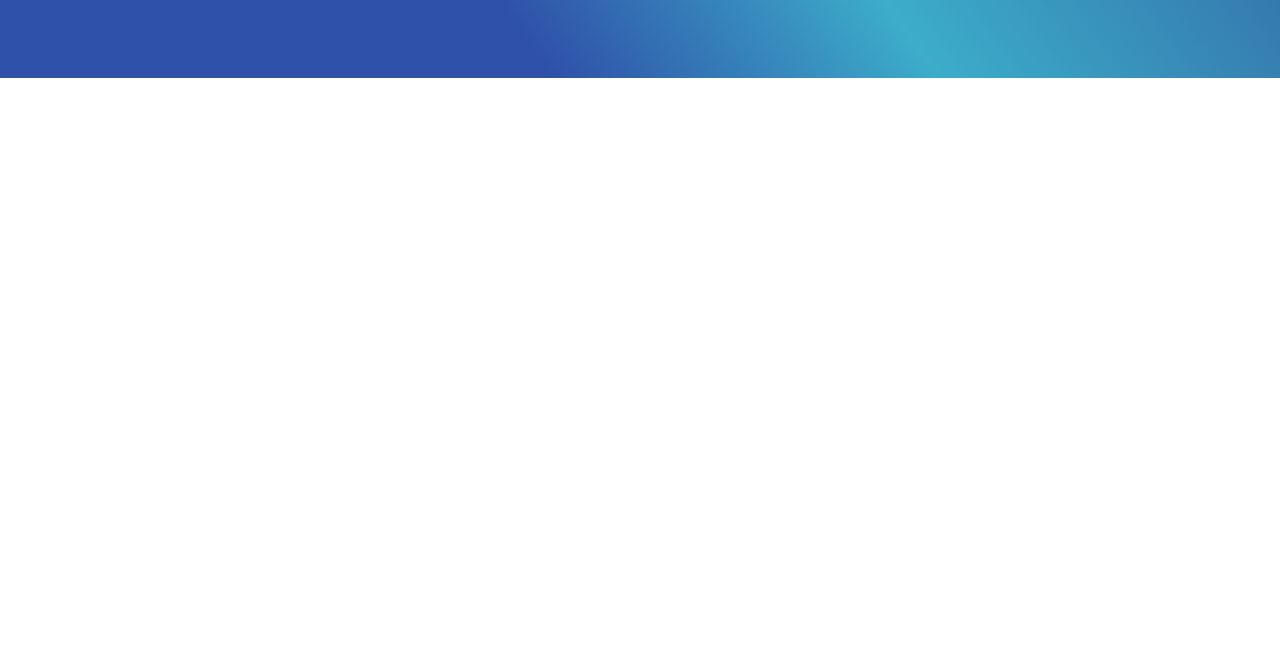
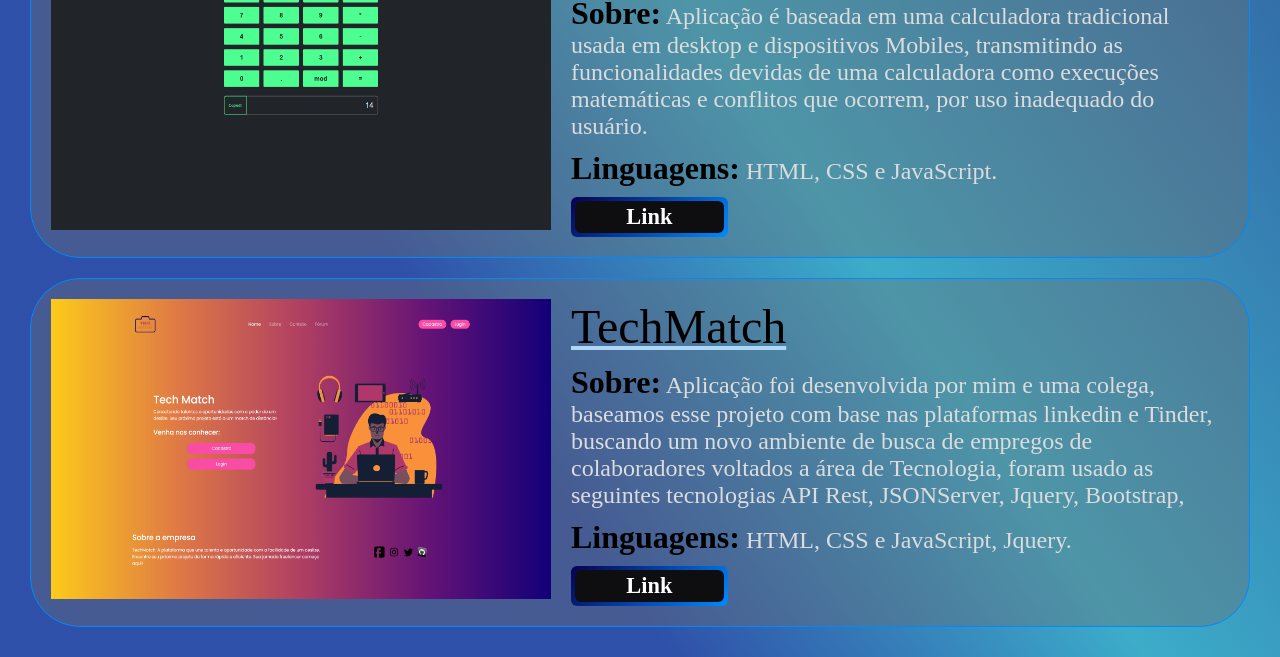
Before and after one commit to Brandds/Rafael-Brand-o-Portfolio-, a plain HTML site: page index.html in a window 1280 px wide. Shown: the part 722-1379 px from the top of the page. Before the commit the page ends 800 px from the top, so only its background shows below. Drawn offline with Linux system fonts and the light colour scheme; a web font is replaced by a local one.

Commit message:
Atualização

```diff
--- a/css/style.css
+++ b/css/style.css
@@ -5,7 +5,8 @@
 }
 body {
   margin: 0;
-  height: 100vh;
+  max-width: 100%;
+  height: 100%;
   padding: 10px;
   background: rgb(0, 41, 149);
   background: linear-gradient(
@@ -14,8 +15,6 @@ body {
     rgba(0, 147, 185, 0.7651435574229692) 51%,
     rgba(51, 109, 168, 1) 78%
   );
-  background-position: center;
-  background-size: cover;
   background-repeat: no-repeat;
 }
 .nav-icons {
@@ -43,7 +42,6 @@ body {
 .section {
   display: flex;
   flex-direction: column;
-  height: 460px;
   width: 100%;
   gap: 20px;
 }
@@ -104,7 +102,10 @@ body {
 .section-2 {
   width: 100%;
   display: flex;
+  gap: 20px;
+  flex-direction: column;
   justify-content: center;
+  align-items: center;
 }
 .bn13 {
   display: inline-block;
@@ -195,7 +196,7 @@ body.open .burger {
 }
 
 body.open .background {
-  height: 300vh;
+  height: 300%;
   opacity: 1;
 }
 .img-icons1 {
@@ -208,8 +209,8 @@ body.open .background {
   left: 0;
   display: flex;
   align-items: center;
+  width: 100%;
   height: 100%;
-  width: 100%;
   opacity: 0;
   visibility: hidden;
   transition: 0.05s;
@@ -269,6 +270,93 @@ body .menu nav > a:hover {
   opacity: 1;
 }
 
+.newmProject {
+  display: flex;
+  padding: 20px;
+  gap: 20px;
+  flex-direction: column;
+  height: 100%;
+  width: 100%;
+}
+.article-project {
+  display: flex;
+  padding: 20px;
+  background-color: rgba(109, 109, 109, 0.369);
+  gap: 20px;
+  align-items: start;
+  border-radius: 50px;
+  border: 1px solid #008aff;
+}
+.title-project {
+  font-size: 3rem;
+  text-decoration: underline #aed6f5;
+}
+.info-img {
+  display: flex;
+  flex-direction: column;
+  font-weight: 900;
+  gap: 10px;
+}
+.img-project {
+  width: 500px;
+  height: 300px;
+}
+.info-project {
+  display: flex;
+  flex-direction: column;
+  gap: 10px;
+}
+.discri-project strong {
+  color: #000000;
+  font-size: 2rem;
+}
+.discri-project {
+  font-size: 1.5rem;
+  color: #dcdcdc;
+}
+.ling-projects strong {
+  font-size: 2rem;
+  color: #000000;
+}
+.ling-projects {
+  font-size: 1.5rem;
+  color: #dcdcdc;
+}
+.bn39 {
+  background-image: linear-gradient(135deg, #070053, #008aff);
+  border-radius: 6px;
+  box-sizing: border-box;
+  color: #ffffff;
+  display: block;
+  height: 40px;
+  font-size: 1.4em;
+  font-weight: 600;
+  padding: 4px;
+  position: relative;
+  text-decoration: none;
+  width: 7em;
+  z-index: 2;
+}
+
+.bn39:hover {
+  color: #fff;
+}
+
+.bn39 .bn39span {
+  align-items: center;
+  background: #0e0e10;
+  border-radius: 6px;
+  display: flex;
+  justify-content: center;
+  height: 100%;
+  transition: background 0.5s ease;
+  width: 100%;
+}
+
+.bn39:hover .bn39span {
+  background: transparent;
+}
+
 @keyframes appear {
   0% {
     opacity: 0;
@@ -284,19 +372,12 @@ body.open .menu a {
   animation: appear 0.35s backwards;
 }
 
-@media (max-width: 1620px) {
-  .section {
-    height: 500px;
-  }
-}
-@media (max-width: 1200px) {
-  .section {
-    height: 550px;
-  }
-}
 @media (max-width: 1000px) {
-  body {
-    height: 100%;
+  .article-project {
+    display: flex;
+    flex-direction: column;
+    align-items: center;
+    flex-wrap: wrap;
   }
   .burger {
     visibility: visible;
@@ -305,7 +386,7 @@ body.open .menu a {
     visibility: hidden;
   }
   .section {
-    height: 800px;
+    height: 100%;
     display: flex;
     flex-direction: column;
   }
@@ -313,6 +394,7 @@ body.open .menu a {
     display: flex;
     flex-direction: column;
     width: 100%;
+    height: 900px;
   }
   .div-info {
     display: flex;
@@ -321,25 +403,57 @@ body.open .menu a {
 }
 @media (max-width: 900px) {
   .section {
-    height: 850px;
+    height: 100%;
+  }
+  .section-1 {
+    height: 900px;
   }
 }
 @media (max-width: 800px) {
+  body {
+    height: 100%;
+  }
   .section {
+    height: 100%;
+  }
+  .section-1 {
+    height: 900px;
+  }
+}
+@media (max-width: 760px) {
+  .section-1 {
     height: 900px;
   }
 }
 @media (max-width: 700px) {
+  body {
+    height: 100%;
+  }
   .section {
+    height: 100%;
+  }
+  .section-1 {
     height: 1000px;
+  }
+  .img-project {
+    width: 350px;
+    height: 300px;
   }
 }
 @media (max-width: 550px) {
   body {
     height: 100%;
   }
-  .section {
-    height: 1200px;
+  .section-1 {
+    height: 1150px;
+  }
+}
+@media (max-width: 460px) {
+  .section-1 {
+    height: 1300px;
+  }
+  .img-project {
+    width: 300px;
   }
 }
 @media (max-width: 420px) {
@@ -347,22 +461,28 @@ body.open .menu a {
     height: 100%;
   }
   .section {
-    height: 1300px;
+    height: 100%;
+  }
+  .section-1 {
+    height: 1400px;
+  }
+  .img-project {
+    width: 270px;
   }
 }
 @media (max-width: 370px) {
   body {
     height: 100%;
   }
-  .section {
-    height: 1400px;
+  .img-project {
+    width: 250px;
   }
 }
 @media (max-width: 340px) {
   body {
     height: 100%;
   }
-  .section {
-    height: 1600px;
+  .section1 {
+    height: 2000px;
   }
 }
--- a/index.html
+++ b/index.html
@@ -79,31 +79,94 @@
               <strong>Curso: </strong>Análise e Desenvolvimento de Sistemas, Puc
               Minas
             </p>
-            <p class="p-info"><strong>Linguaguens:</strong> Javascript, C#</p>
             <p class="p-info">
-              <strong>Conhecimento em: </strong> Bootstrap, REST API,
-              JSONServer, Node.js, GitFlow,
+              <strong>Linguaguens:</strong> Javascript
+              <span style="color: white">(Avançado)</span>, C#<span
+                style="color: white"
+              >
+                (Intermediário)</span
+              >
+              , Java <span style="color: white">(Básico)</span>
+            </p>
+            <p class="p-info">
+              <strong>Conhecimento em: </strong> Bootstrap, API Rest,
+              JSONServer, Node.js, GitFlow, Git,
             </p>
           </div>
         </div>
         <div class="div-sobre">
           <p class="descri-p">
-            Desenvolvedor em formação,estou no segundo período e no momento
+            Desenvolvedor em formação, estou no segundo período e no momento
             estou focado em Back-End, mas com grande conhecimento na área de
-            Front-Endm com as linguagens, HTML, CSS, JavaScript e seus
-            frameworks como Bootstrap. Tenho 2 anos de experiências com as
-            tecnologias GitFlow, Git, GitHub, hospedagens em plataforma como
-            Vercel, AWS, JsonServer, Rest API, metodologias agieis e demais
-            tecnologias. Sou ágil e consistente em aprender novas linguagens,
-            flexível as novas mudanças, pronto para superar qualquer desafio. Se
-            pudesse me definiria como, otimista, esforçado, perseverante são
-            palavras que me definem.
+            Front-End com as linguagens, HTML, CSS, JavaScript e seus frameworks
+            como Bootstrap. Tenho 2 anos de experiências com as tecnologias
+            GitFlow, Git, GitHub, hospedagens em plataforma como Vercel, AWS,
+            JsonServer, Rest API, metodologias agieis e demais tecnologias. Sou
+            ágil e consistente em aprender novas linguagens, flexível as novas
+            mudanças, pronto para superar qualquer desafio. Se pudesse me
+            definiria como, otimista, esforçado, perseverante são palavras que
+            me definem.
           </p>
         </div>
       </div>
       <div class="section-2">
         <p class="title-projetos">Projetos</p>
-        <div class="newmProject"></div>
+        <div class="newmProject">
+          <article class="article-project">
+            <div class="info-img">
+              <a
+                target="_blank"
+                href="https://calculadora-kappa-eosin.vercel.app/"
+                ><img class="img-project" src="imgs/Calculadora.png" alt=""
+              /></a>
+            </div>
+            <div class="info-project">
+              <p class="title-project">Calculadora</p>
+              <p class="discri-project">
+                <strong>Sobre:</strong> Aplicação é baseada em uma calculadora
+                tradicional usada em desktop e dispositivos Mobiles,
+                transmitindo as funcionalidades devidas de uma calculadora como
+                execuções matemáticas e conflitos que ocorrem, por uso
+                inadequado do usuário.
+              </p>
+              <p class="ling-projects">
+                <strong>Linguagens:</strong> HTML, CSS e JavaScript.
+              </p>
+              <a
+                class="bn39"
+                target="_blank"
+                href="https://calculadora-kappa-eosin.vercel.app/"
+                ><span class="bn39span">Link</span></a
+              >
+            </div>
+          </article>
+          <article class="article-project">
+            <div class="info-img">
+              <a target="_blank" href="https://tech-match-taupe.vercel.app/"
+                ><img class="img-project" src="imgs/TECH.png" alt=""
+              /></a>
+            </div>
+            <div class="info-project">
+              <p class="title-project">TechMatch</p>
+              <p class="discri-project">
+                <strong>Sobre:</strong> Aplicação foi desenvolvida por mim e uma
+                colega, baseamos esse projeto com base nas plataformas linkedin
+                e Tinder, buscando um novo ambiente de busca de empregos de
+                colaboradores voltados a área de Tecnologia, foram usado as
+                seguintes tecnologias API Rest, JSONServer, Jquery, Bootstrap,
+              </p>
+              <p class="ling-projects">
+                <strong>Linguagens:</strong> HTML, CSS e JavaScript, Jquery.
+              </p>
+              <a
+                class="bn39"
+                target="_blank"
+                href="https://tech-match-taupe.vercel.app/"
+                ><span class="bn39span">Link</span></a
+              >
+            </div>
+          </article>
+        </div>
       </div>
     </section>
 
```
Also changed, not shown: imgs/Calculadora.png (added), imgs/TECH.png (added).
